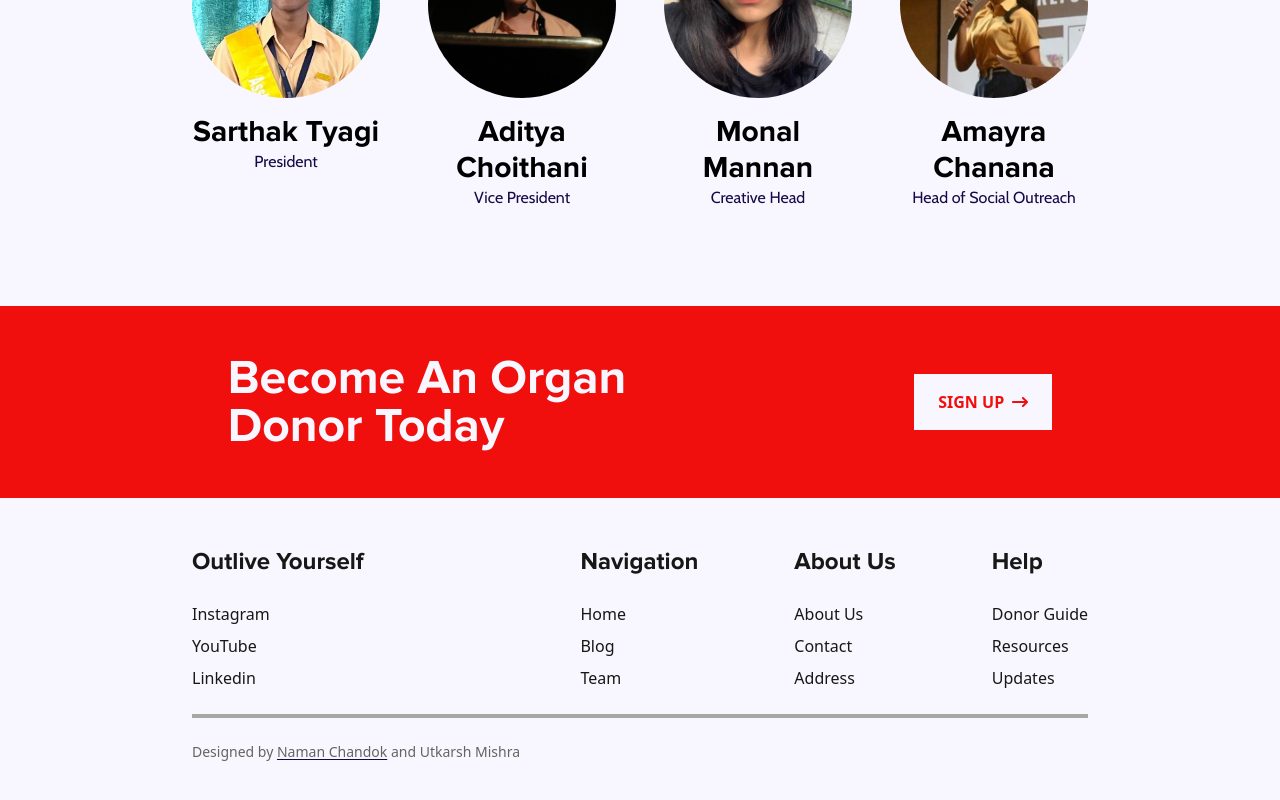
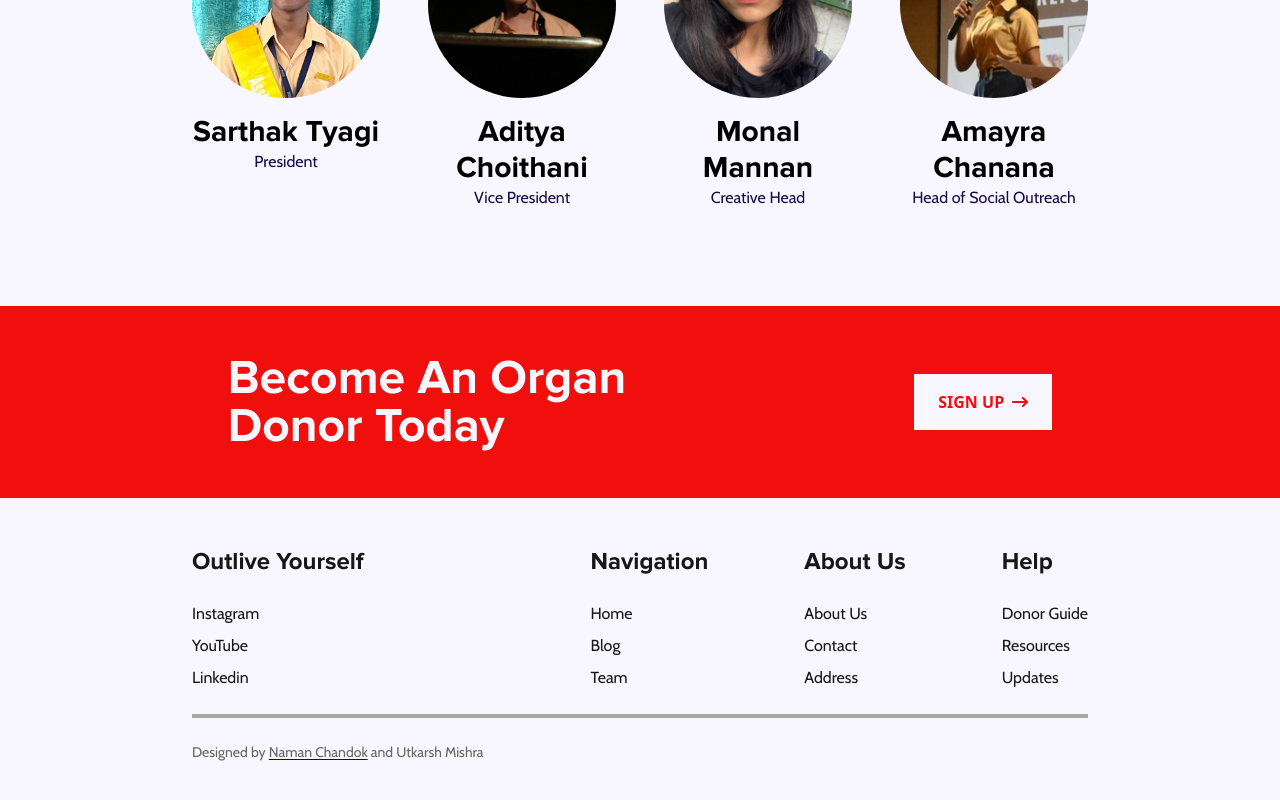
Before and after one commit to NamanChandok/outlive, a Next.js app: page / in a window 1280 px wide. Shown: the part 2019-2819 px from the top of the page. Built offline with nearby package versions, Linux system fonts and the light colour scheme.

Commit message:
Update Footer.tsx

```diff
--- a/components/Footer.tsx
+++ b/components/Footer.tsx
@@ -1,10 +1,13 @@
 import React from 'react'
+import { Cabin } from 'next/font/google'
+
+const cabin = Cabin({subsets: ['latin'], weight: 'variable'})
 
 type Props = {}
 
 export default function Footer({}: Props) {
   return (
-    <div className='px-8 py-12 md:px-48 bg-cream flex flex-col items-start justify-center gap-6 text-dark'>
+    <div className={cabin.className+' px-8 py-12 md:px-48 bg-cream flex flex-col items-start justify-center gap-6 text-dark'}>
         <div className='flex flex-col md:flex-row justify-between w-full gap-4'>
             <div className='flex flex-col gap-2'>
                 <h1 className='font-primary text-2xl pb-4'>Outlive Yourself</h1>
```
